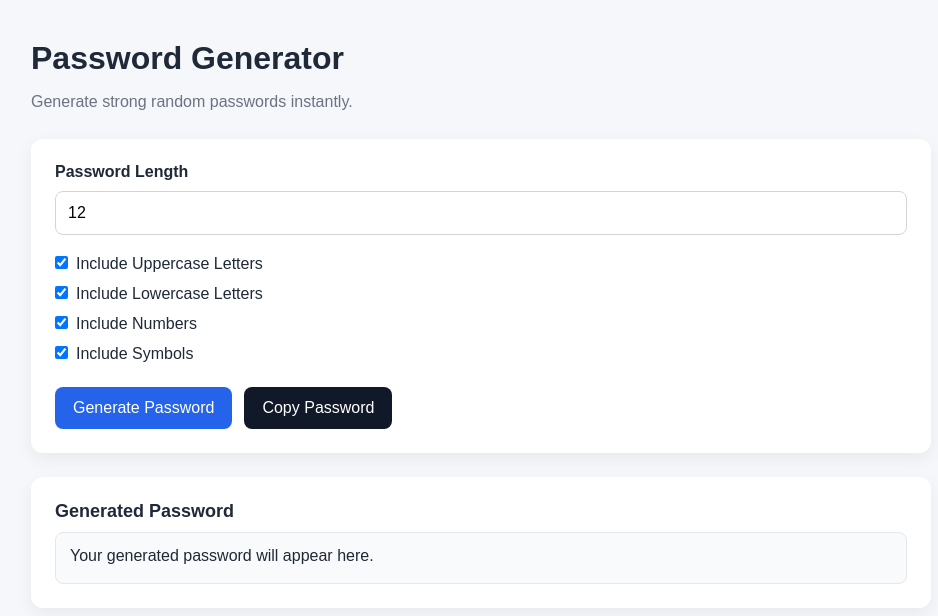
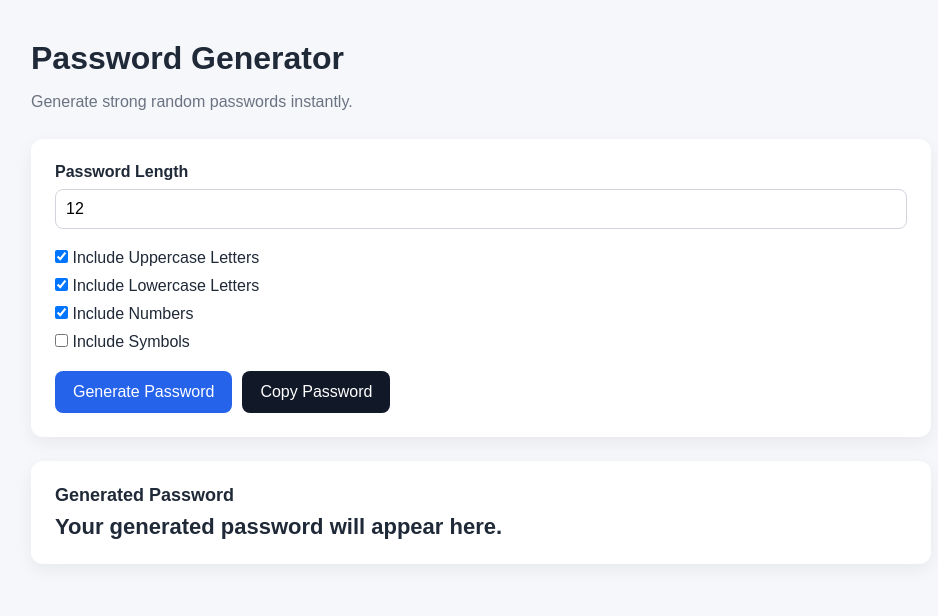
Before and after one commit to mousamohamad370-wq/QuickoTools, a React (Vite) app: page /password-generator in a window 1280 px wide. Shown: the top 616 px of the page, without its empty margins (159-1097 px from the left). Built offline with nearby package versions, Linux system fonts and the light colour scheme.

Commit message:
Add Arabic and English support to Password Generator

```diff
--- a/src/tools/PasswordGenerator.jsx
+++ b/src/tools/PasswordGenerator.jsx
@@ -1,63 +1,98 @@
 import { useState } from 'react';
 
-function PasswordGenerator() {
+function PasswordGenerator({ language }) {
   const [length, setLength] = useState(12);
   const [includeUppercase, setIncludeUppercase] = useState(true);
   const [includeLowercase, setIncludeLowercase] = useState(true);
   const [includeNumbers, setIncludeNumbers] = useState(true);
-  const [includeSymbols, setIncludeSymbols] = useState(true);
+  const [includeSymbols, setIncludeSymbols] = useState(false);
   const [password, setPassword] = useState('');
 
+  const content = {
+    en: {
+      title: 'Password Generator',
+      description: 'Generate strong random passwords instantly.',
+      length: 'Password Length',
+      uppercase: 'Include Uppercase Letters',
+      lowercase: 'Include Lowercase Letters',
+      numbers: 'Include Numbers',
+      symbols: 'Include Symbols',
+      generate: 'Generate Password',
+      copy: 'Copy Password',
+      result: 'Generated Password',
+      placeholder: 'Your generated password will appear here.',
+      copied: 'Password copied to clipboard.',
+      copyError: 'Copy failed. Please copy manually.'
+    },
+    ar: {
+      title: 'مولد كلمات المرور',
+      description: 'أنشئ كلمات مرور قوية وعشوائية فورًا.',
+      length: 'طول كلمة المرور',
+      uppercase: 'تضمين أحرف كبيرة',
+      lowercase: 'تضمين أحرف صغيرة',
+      numbers: 'تضمين أرقام',
+      symbols: 'تضمين رموز',
+      generate: 'إنشاء كلمة المرور',
+      copy: 'نسخ كلمة المرور',
+      result: 'كلمة المرور الناتجة',
+      placeholder: 'ستظهر كلمة المرور هنا.',
+      copied: 'تم نسخ كلمة المرور.',
+      copyError: 'فشل النسخ. انسخها يدويًا.'
+    }
+  };
+
+  const t = language === 'ar' ? content.ar : content.en;
+
   const generatePassword = () => {
-    const uppercaseChars = 'ABCDEFGHIJKLMNOPQRSTUVWXYZ';
-    const lowercaseChars = 'abcdefghijklmnopqrstuvwxyz';
-    const numberChars = '0123456789';
-    const symbolChars = '!@#$%^&*()_+[]{}|;:,.<>?';
+    const upper = 'ABCDEFGHIJKLMNOPQRSTUVWXYZ';
+    const lower = 'abcdefghijklmnopqrstuvwxyz';
+    const numbers = '0123456789';
+    const symbols = '!@#$%^&*()_+[]{}<>?';
 
-    let availableChars = '';
+    let characters = '';
 
-    if (includeUppercase) availableChars += uppercaseChars;
-    if (includeLowercase) availableChars += lowercaseChars;
-    if (includeNumbers) availableChars += numberChars;
-    if (includeSymbols) availableChars += symbolChars;
+    if (includeUppercase) characters += upper;
+    if (includeLowercase) characters += lower;
+    if (includeNumbers) characters += numbers;
+    if (includeSymbols) characters += symbols;
 
-    if (!availableChars) {
-      setPassword('Please select at least one option.');
+    if (!characters) {
+      setPassword('');
       return;
     }
 
     let newPassword = '';
 
-    for (let i = 0; i < Number(length); i += 1) {
-      const randomIndex = Math.floor(Math.random() * availableChars.length);
-      newPassword += availableChars[randomIndex];
+    for (let i = 0; i < length; i++) {
+      const randomIndex = Math.floor(Math.random() * characters.length);
+      newPassword += characters[randomIndex];
     }
 
     setPassword(newPassword);
   };
 
   const copyPassword = async () => {
-    if (!password || password === 'Please select at least one option.') {
-      return;
-    }
-
     try {
       await navigator.clipboard.writeText(password);
-      alert('Password copied to clipboard.');
-    } catch (error) {
-      alert('Copy failed. Please copy manually.');
+      alert(t.copied);
+    } catch {
+      alert(t.copyError);
     }
   };
 
   return (
-    <main style={{ padding: '40px 20px' }}>
+    <main
+      className="tool-page"
+      dir={language === 'ar' ? 'rtl' : 'ltr'}
+      style={{ padding: '40px 20px' }}
+    >
       <div style={{ maxWidth: '900px', margin: '0 auto' }}>
         <h1 style={{ fontSize: '32px', marginBottom: '12px' }}>
-          Password Generator
+          {t.title}
         </h1>
 
         <p style={{ color: '#6b7280', marginBottom: '24px', lineHeight: '1.6' }}>
-          Generate strong random passwords instantly.
+          {t.description}
         </p>
 
         <div
@@ -65,18 +100,12 @@ function PasswordGenerator() {
             backgroundColor: '#ffffff',
             borderRadius: '12px',
             padding: '24px',
-            boxShadow: '0 6px 18px rgba(0, 0, 0, 0.06)',
+            boxShadow: '0 6px 18px rgba(0,0,0,0.06)',
             marginBottom: '24px'
           }}
         >
-          <label
-            style={{
-              display: 'block',
-              marginBottom: '10px',
-              fontWeight: '600'
-            }}
-          >
-            Password Length
+          <label style={{ display: 'block', marginBottom: '8px', fontWeight: '600' }}>
+            {t.length}
           </label>
 
           <input
@@ -84,91 +113,87 @@ function PasswordGenerator() {
             min="4"
             max="50"
             value={length}
-            onChange={(event) => setLength(event.target.value)}
+            onChange={(e) => setLength(Number(e.target.value))}
             style={{
               width: '100%',
-              padding: '12px',
+              padding: '10px',
               border: '1px solid #d1d5db',
               borderRadius: '8px',
               marginBottom: '20px'
             }}
           />
 
-          <div
-            style={{
-              display: 'grid',
-              gap: '12px',
-              marginBottom: '24px'
-            }}
-          >
+          <div style={{ marginBottom: '10px' }}>
             <label>
               <input
                 type="checkbox"
                 checked={includeUppercase}
-                onChange={() => setIncludeUppercase(!includeUppercase)}
-                style={{ marginRight: '8px' }}
-              />
-              Include Uppercase Letters
+                onChange={(e) => setIncludeUppercase(e.target.checked)}
+              />{' '}
+              {t.uppercase}
             </label>
+          </div>
 
+          <div style={{ marginBottom: '10px' }}>
             <label>
               <input
                 type="checkbox"
                 checked={includeLowercase}
-                onChange={() => setIncludeLowercase(!includeLowercase)}
-                style={{ marginRight: '8px' }}
-              />
-              Include Lowercase Letters
+                onChange={(e) => setIncludeLowercase(e.target.checked)}
+              />{' '}
+              {t.lowercase}
             </label>
+          </div>
 
+          <div style={{ marginBottom: '10px' }}>
             <label>
               <input
                 type="checkbox"
                 checked={includeNumbers}
-                onChange={() => setIncludeNumbers(!includeNumbers)}
-                style={{ marginRight: '8px' }}
-              />
-              Include Numbers
+                onChange={(e) => setIncludeNumbers(e.target.checked)}
+              />{' '}
+              {t.numbers}
             </label>
+          </div>
 
+          <div style={{ marginBottom: '20px' }}>
             <label>
               <input
                 type="checkbox"
                 checked={includeSymbols}
-                onChange={() => setIncludeSymbols(!includeSymbols)}
-                style={{ marginRight: '8px' }}
-              />
-              Include Symbols
+                onChange={(e) => setIncludeSymbols(e.target.checked)}
+              />{' '}
+              {t.symbols}
             </label>
           </div>
 
           <button
             onClick={generatePassword}
             style={{
+              padding: '12px 18px',
               backgroundColor: '#2563eb',
               color: '#ffffff',
               border: 'none',
-              padding: '12px 18px',
               borderRadius: '8px',
               cursor: 'pointer',
-              marginRight: '12px'
+              marginRight: '10px'
             }}
           >
-            Generate Password
+            {t.generate}
           </button>
 
           <button
             onClick={copyPassword}
             style={{
+              padding: '12px 18px',
               backgroundColor: '#111827',
               color: '#ffffff',
               border: 'none',
-              padding: '12px 18px',
               borderRadius: '8px',
               cursor: 'pointer'
             }}
           >
-            Copy Password
+            {t.copy}
           </button>
         </div>
 
@@ -177,25 +202,22 @@ function PasswordGenerator() {
             backgroundColor: '#ffffff',
             borderRadius: '12px',
             padding: '24px',
-            boxShadow: '0 6px 18px rgba(0, 0, 0, 0.06)'
+            boxShadow: '0 6px 18px rgba(0,0,0,0.06)'
           }}
         >
-          <h2 style={{ fontSize: '18px', marginBottom: '10px' }}>
-            Generated Password
+          <h2 style={{ fontSize: '18px', marginBottom: '8px' }}>
+            {t.result}
           </h2>
 
-          <div
+          <p
             style={{
-              padding: '14px',
-              backgroundColor: '#f9fafb',
-              border: '1px solid #e5e7eb',
-              borderRadius: '8px',
-              wordBreak: 'break-all',
-              minHeight: '52px'
+              fontSize: '22px',
+              fontWeight: '700',
+              wordBreak: 'break-all'
             }}
           >
-            {password || 'Your generated password will appear here.'}
-          </div>
+            {password || t.placeholder}
+          </p>
         </div>
       </div>
     </main>
```
